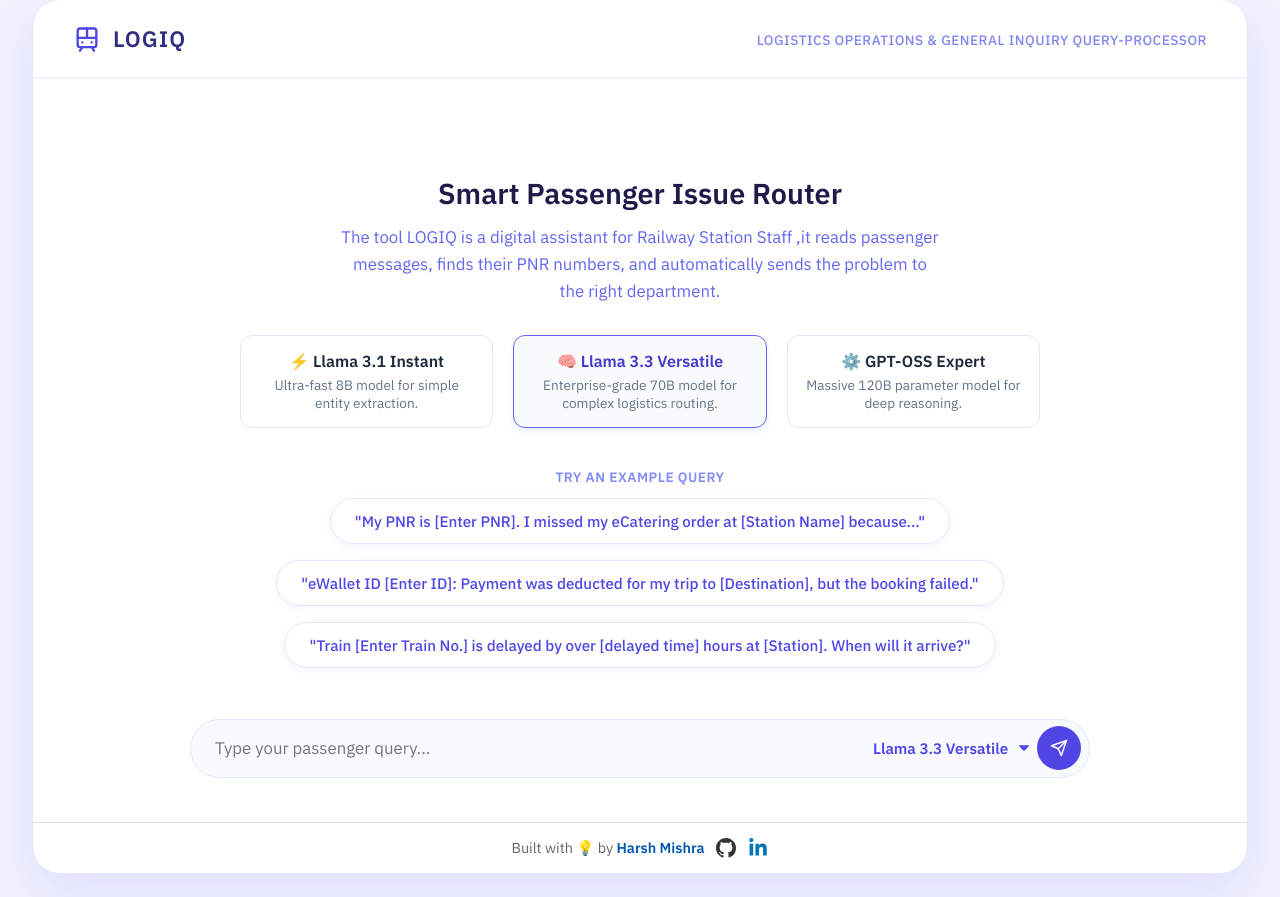
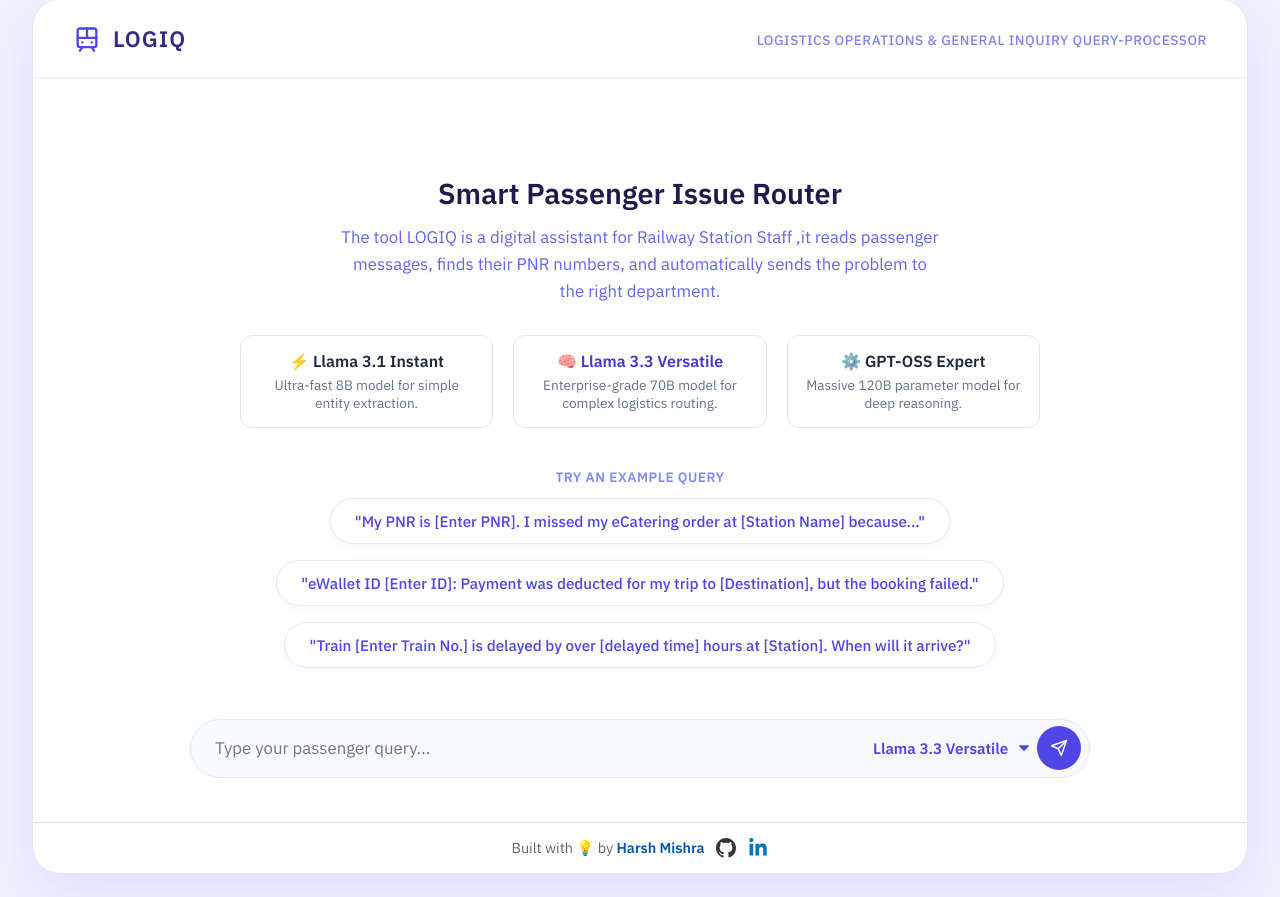
Before and after one commit to harshmishra-1702/LOGIQ_Railway_Triage, a Flask app: page / in a window 1280 px wide. Shown: the part 24-921 px from the top of the page. Run offline with Flask 3, Linux system fonts and the light colour scheme.

Commit message:
Updated UI with new model cards and cleaned up CSS/JS

```diff
--- a/templates/index.html
+++ b/templates/index.html
@@ -48,7 +48,7 @@
                                 <div style="font-size: 0.85em; color: #64748b;">Ultra-fast 8B model for simple entity extraction.</div>
                             </div>
 
-                            <div style="flex: 1; padding: 15px; border: 1.5px solid #6366f1; border-radius: 12px; background-color: #f8fafc; box-shadow: 0 4px 6px rgba(99, 102, 241, 0.1);">
+                            <div style="flex: 1; padding: 15px; border: 1px solid #e2e8f0; border-radius: 12px; background-color: #ffffff;">
                                 <div style="font-weight: 600; color: #4338ca; margin-bottom: 5px;">🧠 Llama 3.3 Versatile</div>
                                 <div style="font-size: 0.85em; color: #64748b;">Enterprise-grade 70B model for complex logistics routing.</div>
                             </div>
```
